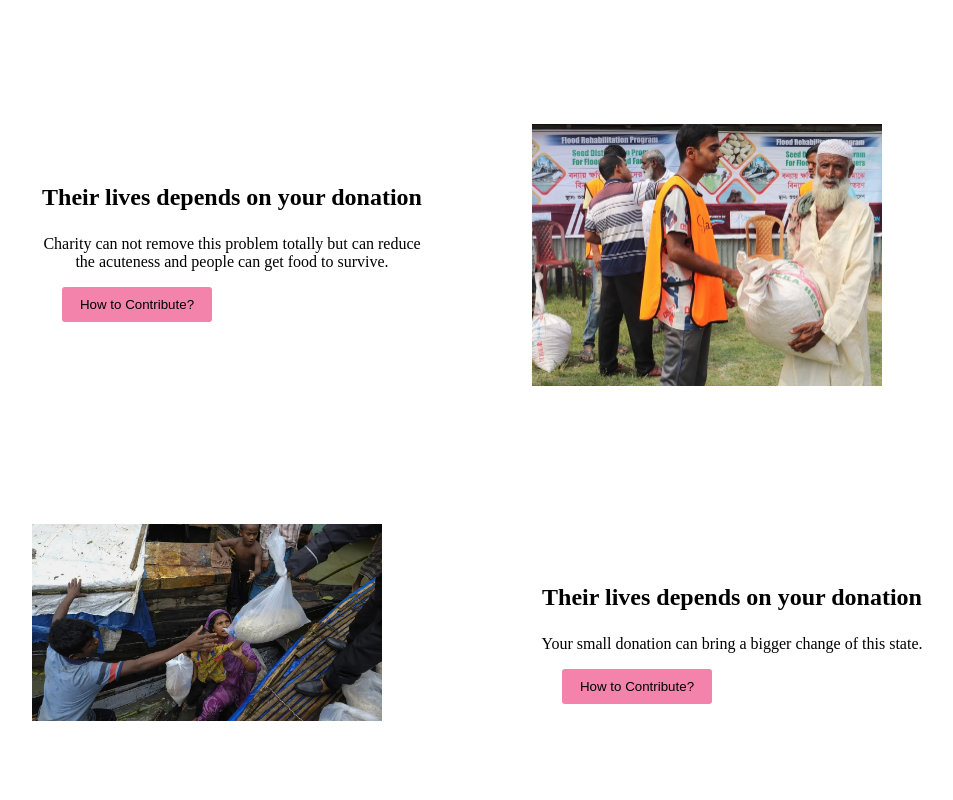
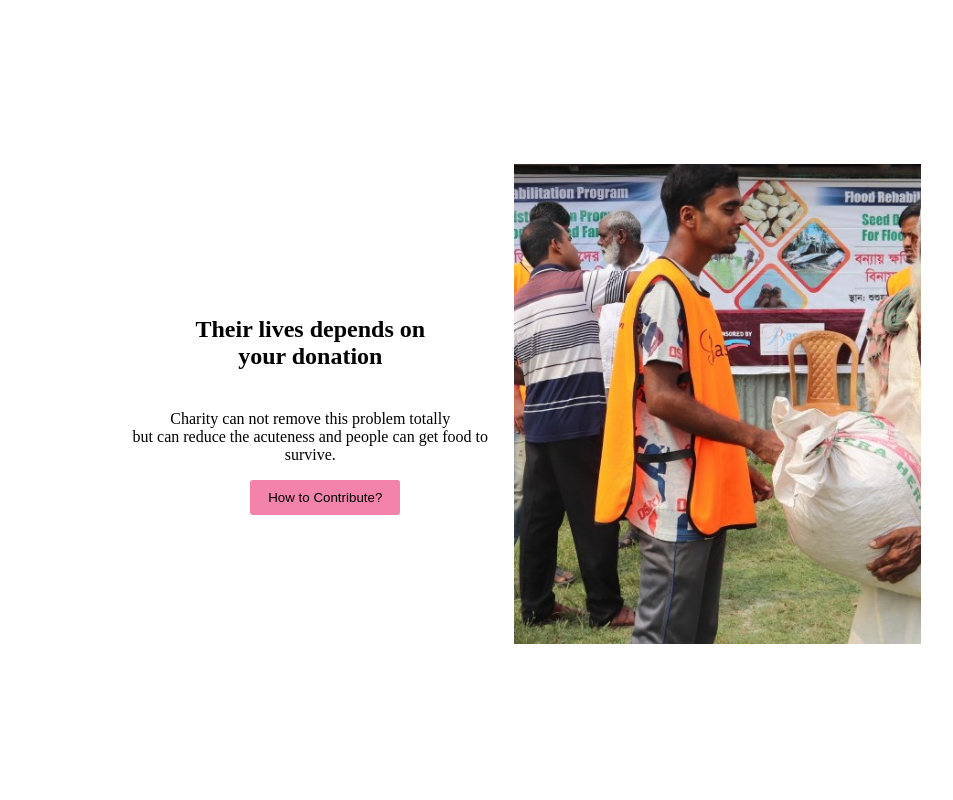
Before and after one commit to bristy105/donate-today, a plain HTML site: page index.html in a window 1280 px wide. Shown: the part 1980-2780 px from the top of the page, without its empty margins (126-1079 px from the left). Drawn offline with Linux system fonts and the light colour scheme.

Commit message:
style correction

```diff
--- a/index.html
+++ b/index.html
@@ -51,7 +51,7 @@
             <div class="next-middle-container">
                 <div class="plan-container">
                     <h2>Our Donate Plan</h2>
-                <p class="colored-paragraph">Lorem ipsum dolor sit amet consectetur adipisicing elit. Cumque, molestiae.</p>
+                <p class="colored-paragraph">Our donation is focused to fulfill the basic needs.</p>
 
                 </div>
 
@@ -78,23 +78,23 @@
                 </div>
             </div>
             <div class="container-before-bottom">
-                <div class="survival1">
-                    <div class="block-left">
-                        <h3>Their lives depends on your donation</h3>
-                        <p >Charity can not remove this problem totally but can reduce the acuteness and people can get food to survive.</p>
+                <div class="card2">
+                    <div class="block-text">
+                        <h3>Their lives depends on <br>your donation</h3>
+                        <p >Charity can not remove this problem totally<br>but can reduce the acuteness and people can get food to survive.</p>
                         <button type="button" class="contribute">How to Contribute?</button>
                     </div>
-                    <div class="block-right">
+                    <div class="block-image">
                         <img class="image" src="./images/donation10.jpg" alt="">
                     </div>
                 </div>
-                <div class="survival2">
-                    <div class="block-left">
+                <div class="card2">
+                    <div class="block-image">
                         <img class="image" src="./images/survive.png" alt="">
                     </div>
-                    <div class="block-right">
-                        <h3>Their lives depends on your donation</h3>
-                        <p >Your small donation can bring a bigger change of this state.</p>
+                    <div class="block-text">
+                        <h3>Their lives depends on <br>your donation</h3>
+                        <p >Your small donation can <br>bring a bigger change of this state.</p>
                         <button type="button" class="contribute">How to Contribute?</button>
                     </div>
 
--- a/style.css
+++ b/style.css
@@ -16,7 +16,6 @@ h2{
 }
 h3{
     font-family: 'Times New Roman', Times, serif;
-    margin-top: 60px;
     font-weight: bold;
     font-size: 1.5rem ;
     text-align: center;
@@ -225,42 +224,51 @@ p{
 }
 
 
-.survival1{
-    position: relative;
-    margin-top: 60px;
+.card2{
+
+
+    height: 60vh;
+    width: 70%;
     display: flex;
-    height : 50vh;
-}
-.block-right{
-    margin-top: 100px;
-    margin-left: 100px;
-    width: 400px;
-    border: none;
+    margin-bottom: 160px;
 
 }
-.block-left{
-    margin-top: 100px;
-    margin-left: 100px;
+.block-image{
 
-    width: 400px;
     border: none;
+    width: 50%;
 
 }
-.survival2{
-    position: relative;
+.block-text{
+    margin-top: 0px;
+    /*
+    margin-left: 100px;*/
+
+    width: 50%;
+    height: 100%;
+    border: none;
     display: flex;
+    flex-direction: column;
+    justify-content: center;
+    align-items: center;
 
 
-    display: flex;
 }
+
 .container-before-bottom{
 
-    justify-content: space-evenly;
+    margin-top: 200px;
+    display: flex;
+    flex-direction: column;
+    justify-content: center;
     align-items: center;
+
 
 }
 .image{
-    width:350px;
+    width:100%;
+    height: 100%;
+    object-fit: cover;
 
 }
 .contribute{
@@ -273,6 +281,9 @@ p{
     padding: 10px;
 
 
+}
+.contribute:hover{
+    color: yellow;
 }
 .bottom-container{
     display: block;
```
